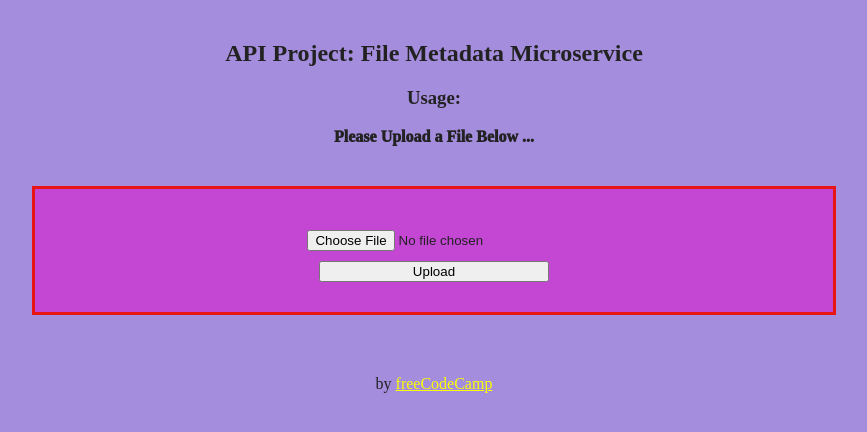
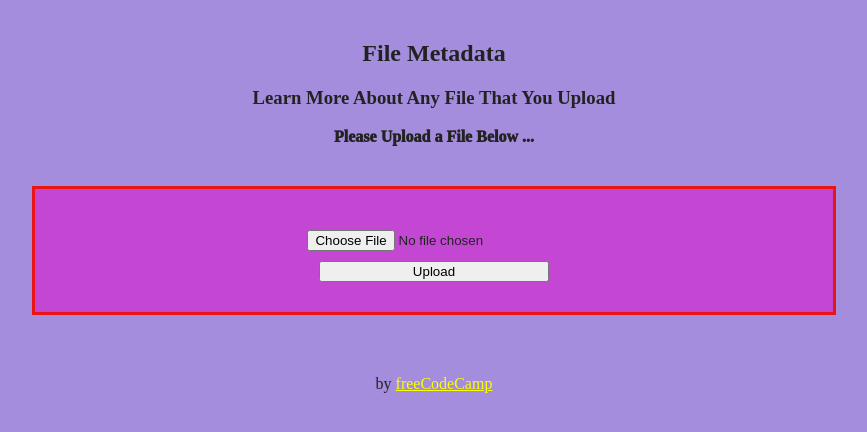
Before and after one commit to Dime1999/FileMetaData, a website: page views/index.html in a window 1280 px wide. Shown: the whole page, without its empty margins (206-1073 px from the left). Drawn offline with Linux system fonts and the light colour scheme.

Commit message:
Update index.html

```diff
--- a/views/index.html
+++ b/views/index.html
@@ -2,6 +2,7 @@
 
 <html>
    <head>
+    <!--Header enables main style sheets and styling APIs-->
       <title>File Metadata</title>
       <link rel="shortcut icon" href="https://cdn.freecodecamp.org/universal/favicons/favicon-32x32.png" type="image/x-icon"/>
       <link href="https://fonts.googleapis.com/css?family=Roboto" rel="stylesheet" type="text/css">
@@ -10,9 +11,9 @@
 
    <body>
       <div class="container">
-        <h2>API Project: File Metadata Microservice</h2>
-
-        <h3>Usage:</h3>
+        <h2>File Metadata</h2>
+        <h3>Learn More About Any File That You Upload</h3>
+        <div class="mediaCon">
         <p id="description">
           Please Upload a File Below ...
         </p>
@@ -23,6 +24,7 @@
             <input id="button" type="submit" value="Upload">
           </form>
         </div>
+        </div>
       </div>
       <div class="footer">
         <p>
```
